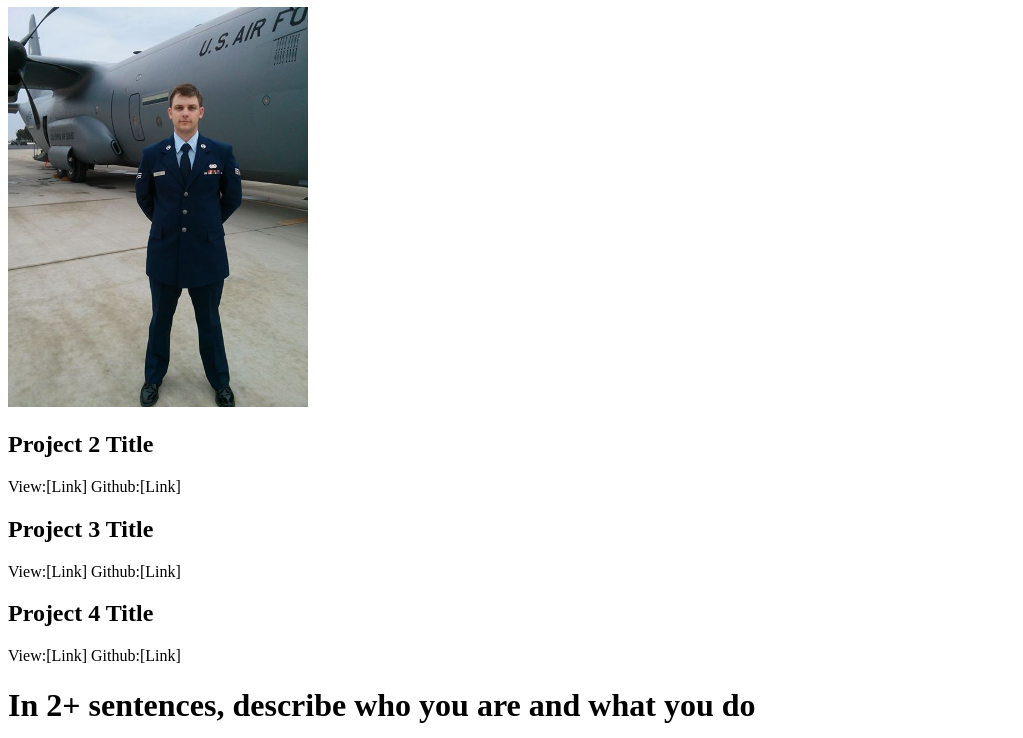
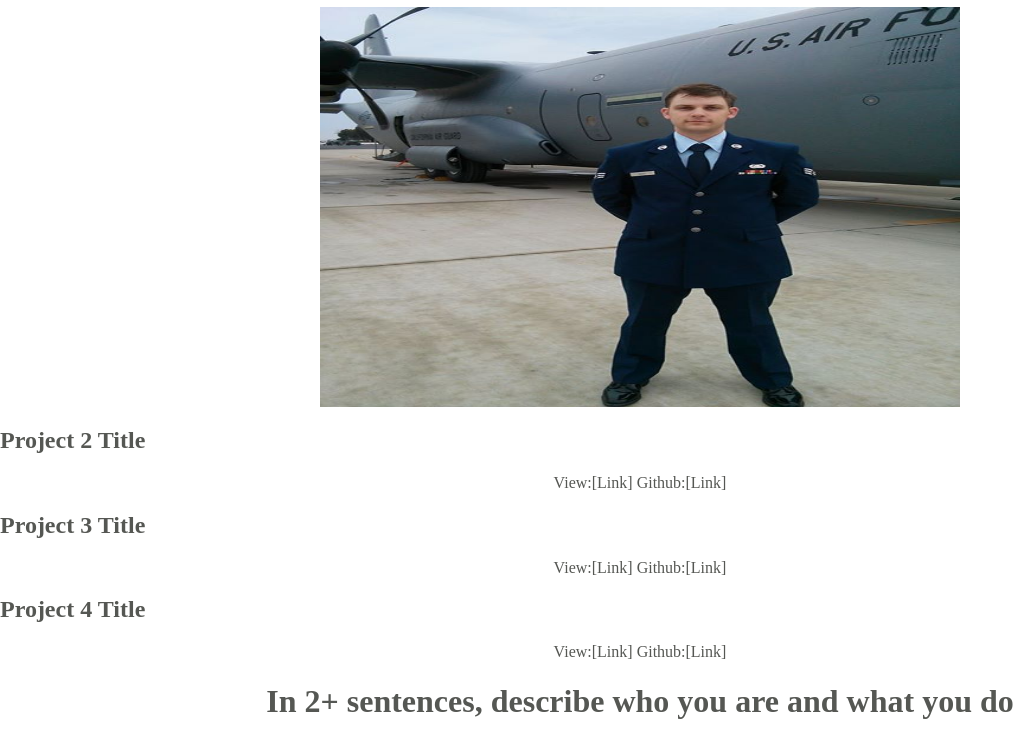
Before and after one commit to JonathanSogg/CSCI15_P1, a plain HTML site: page index.html in a window 1280 px wide. Shown: the part 110-848 px from the top of the page, without its empty margins (0-1023 px from the left). Drawn offline with Linux system fonts and the light colour scheme.

Commit message:
Forgot to link to stylesheet

```diff
--- a/index.html
+++ b/index.html
@@ -4,6 +4,8 @@
 <html xmlns="http://www.w3.org/1999/xhtml">
 <head>
     <title>Jonathan Sogg P1 - DWA15 Portfolio</title>
+
+    <link rel="stylesheet" href="css/default.css">
 </head>
 
 <body>
```
